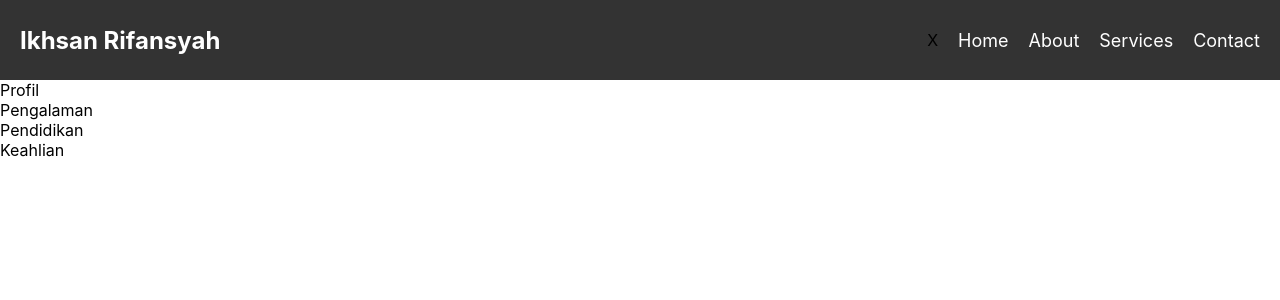
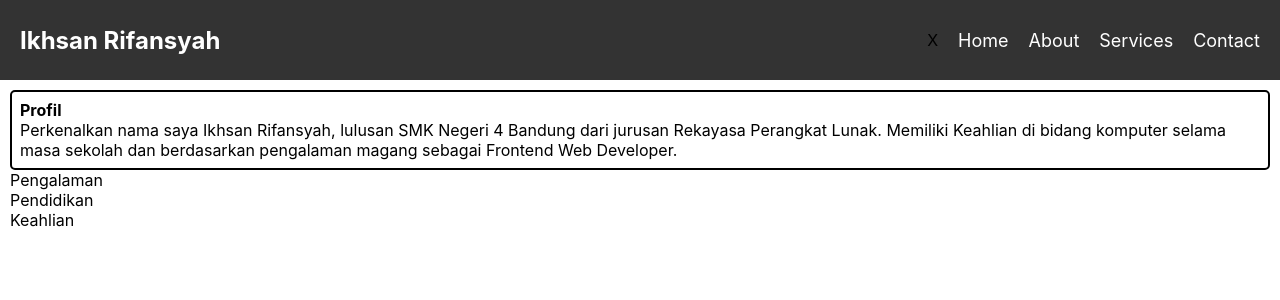
Before and after one commit to ikhsanrifff/portofolio-ikhsan, a React (Create React App) app: page / in a window 1280 px wide. Shown: the top 300 px of the page. Built offline with nearby package versions, Linux system fonts and the light colour scheme.

Commit message:
*add profile n fix title

```diff
--- a/public/index.html
+++ b/public/index.html
@@ -24,10 +24,9 @@
       work correctly both with client-side routing and a non-root public URL.
       Learn how to configure a non-root public URL by running `npm run build`.
     -->
-    <title>React App</title>
+    <title>Ikhsan Rifansyah</title>
   </head>
   <body>
-    <noscript>You need to enable JavaScript to run this app.</noscript>
     <div id="root"></div>
     <!--
       This HTML file is a template.
--- a/src/App.css
+++ b/src/App.css
@@ -87,7 +87,19 @@ header {
   }
 }
 
-.profile {
+.me {
   background-color: white;
+  padding: 10px;
   height: 10rem;
 }
+
+.profile {
+  width: 100%;
+  height: max-content;
+  background-color: white;
+  border: 2px;
+  border-color: black;
+  border-style: solid;
+  border-radius: 5px;
+  padding: 8px;
+}
--- a/src/App.js
+++ b/src/App.js
@@ -20,7 +20,7 @@ function App() {
             <div className="close" onClick={exitMenu}>
               <div>X</div>
             </div>
-          <li><a href="/">Home</a></li>
+            <li><a href="/App.js">Home</a></li>
             <li><a href="/about">About</a></li>
             <li><a href="/services">Services</a></li>
             <li><a href="/contact">Contact</a></li>
@@ -34,8 +34,16 @@ function App() {
       </header>
 
       <section>
-        <div id='profile' className='profile'>
-          <div>Profil</div>
+        <div id='me' className='me'>
+          <div className="profile">
+            <h4>
+              Profil
+            </h4>
+            <p>
+              Perkenalkan nama saya Ikhsan Rifansyah, lulusan SMK Negeri 4 Bandung dari jurusan Rekayasa Perangkat Lunak.
+              Memiliki Keahlian di bidang komputer selama masa sekolah dan berdasarkan pengalaman magang sebagai Frontend Web Developer.
+            </p>
+          </div>
           <div>Pengalaman</div>
           <div>Pendidikan</div>
           <div>Keahlian</div>
```
Lines whose indentation alone changed are shown as unchanged.
